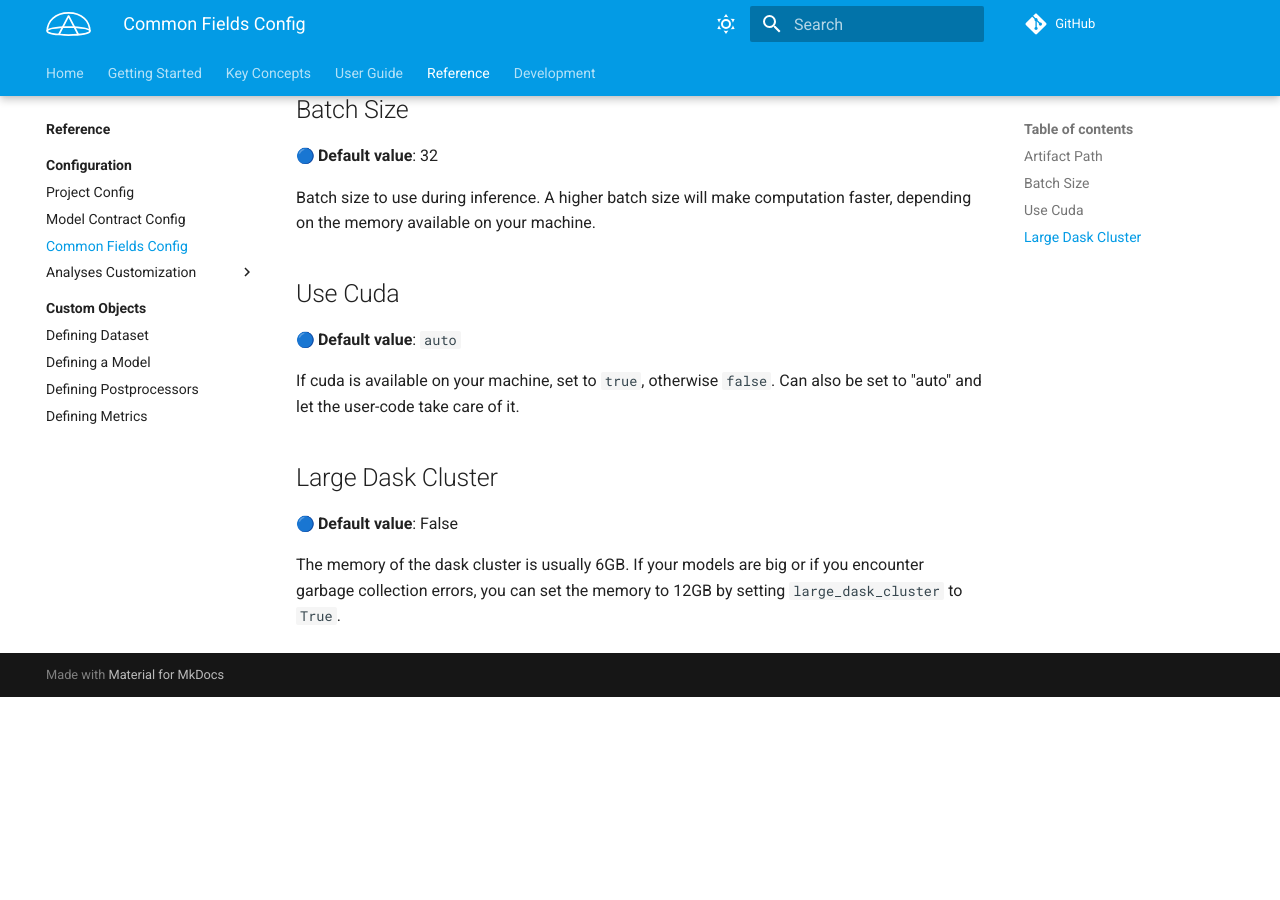
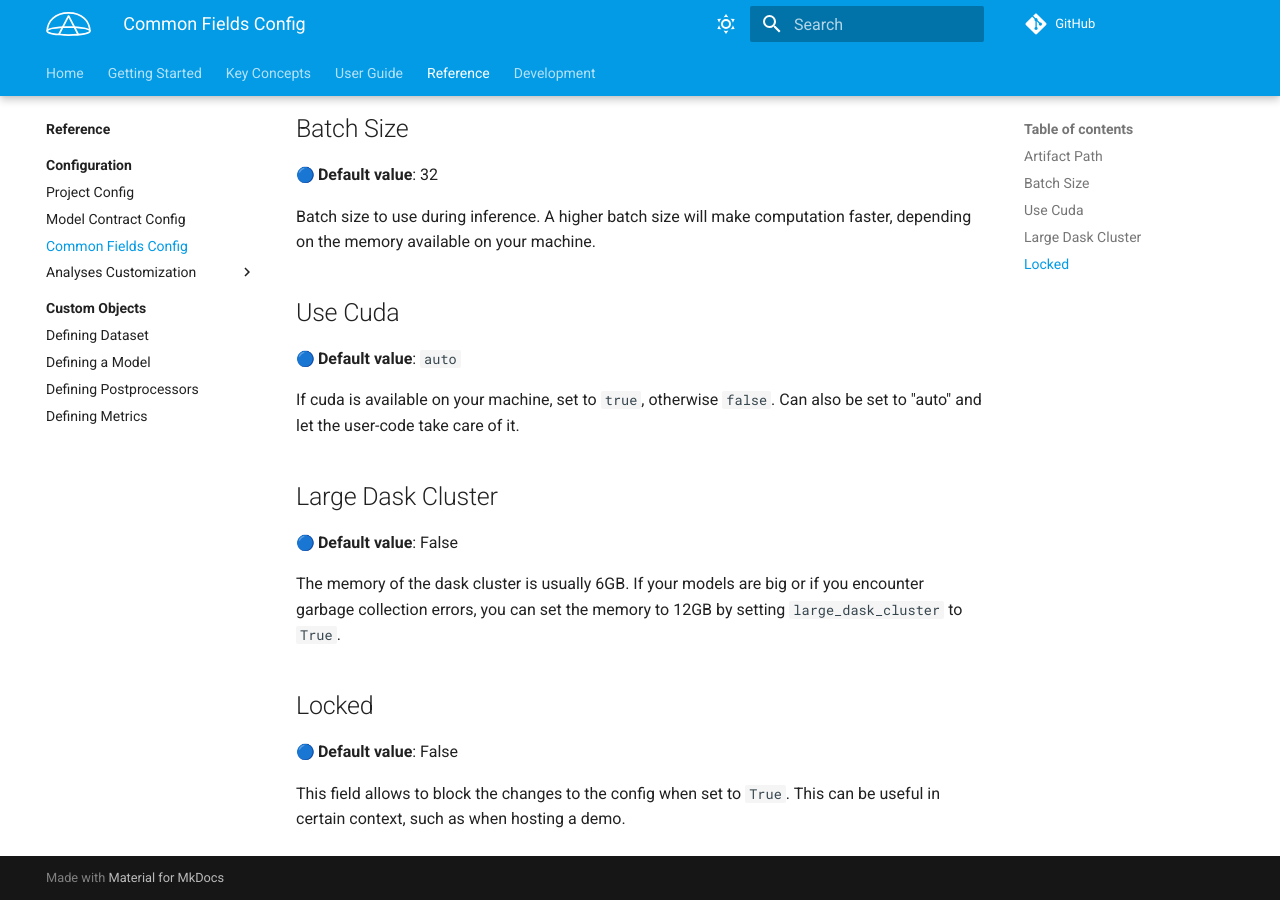
Before and after one commit to ServiceNow/azimuth, an MkDocs documentation site: the page built from docs/docs/reference/configuration/common.md, in a window 1280 px wide and 900 px high, scrolled down 706 px. Built offline with MkDocs 1.6.1 and Material for MkDocs 9.7.7, drawn with Linux system fonts in a browser that asks for light colours; emoji names are drawn with the system emoji font; comment, search, counter and statistics services are not loaded; the version menu is left out; before the commit the page ends 1403 px from its top, so only the background shows below that.

Commit message:
Add doc and fix test

````diff
--- a/docs/docs/reference/configuration/common.md
+++ b/docs/docs/reference/configuration/common.md
@@ -11,6 +11,7 @@ These fields are generic and can be adapted based on the user's machine.
         batch_size: int = 32
         use_cuda: Union[Literal["auto"], bool] = "auto"
         large_dask_cluster: bool = False
+        locked: bool = False
     ```
 
 === "Config Example"
@@ -55,4 +56,10 @@ and let the user-code take care of it.
 
 The memory of the dask cluster is usually 6GB. If your models are big or if you encounter garbage collection errors,  you can set the memory to 12GB by setting `large_dask_cluster` to `True`.
 
+## Locked
+
+:blue_circle: **Default value**: False
+
+This field allows to block the changes to the config when set to `True`. This can be useful in certain context, such as when hosting a demo.
+
 --8<-- "includes/abbreviations.md"
````
Also changed, not shown: CHANGELOG.md, 1 other file.
